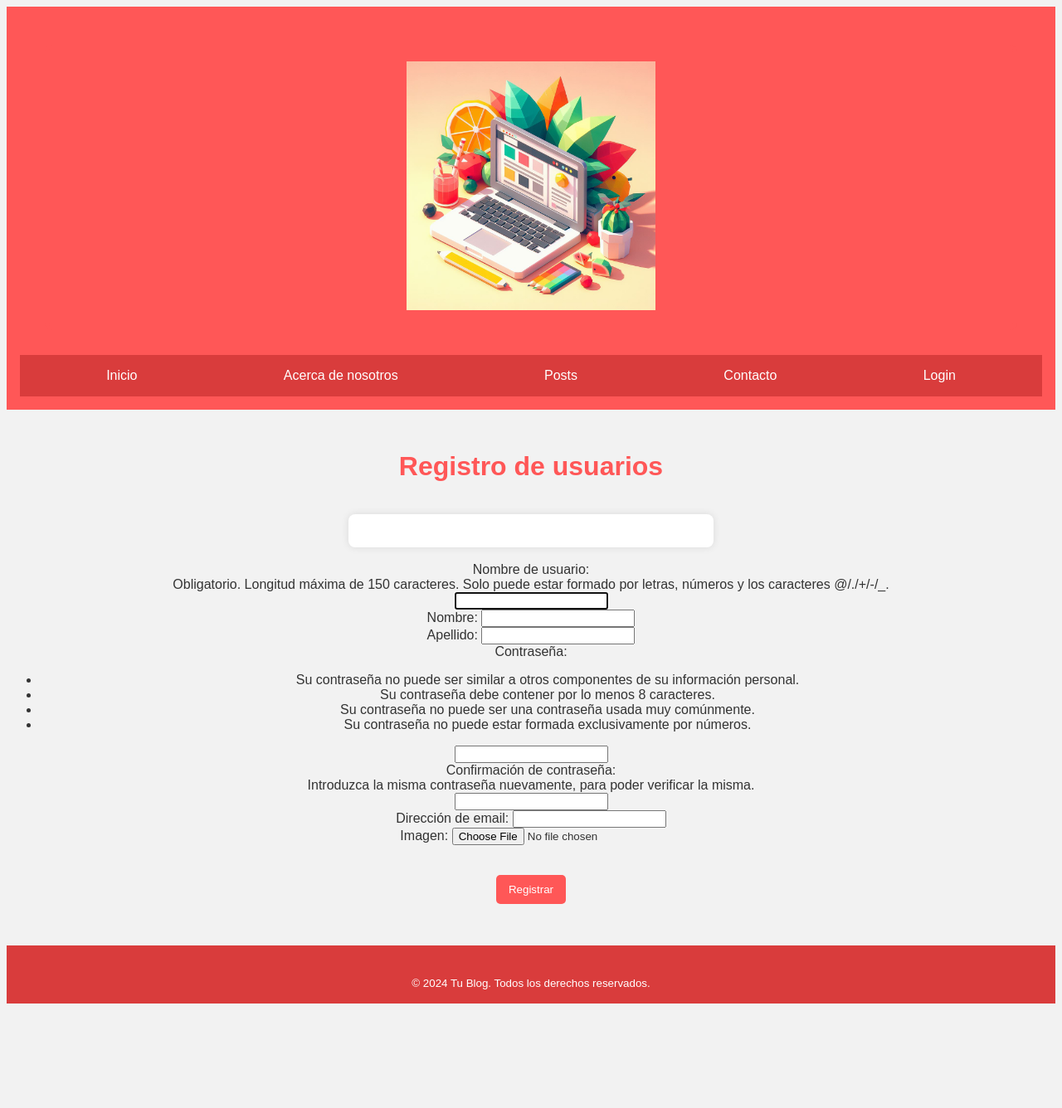
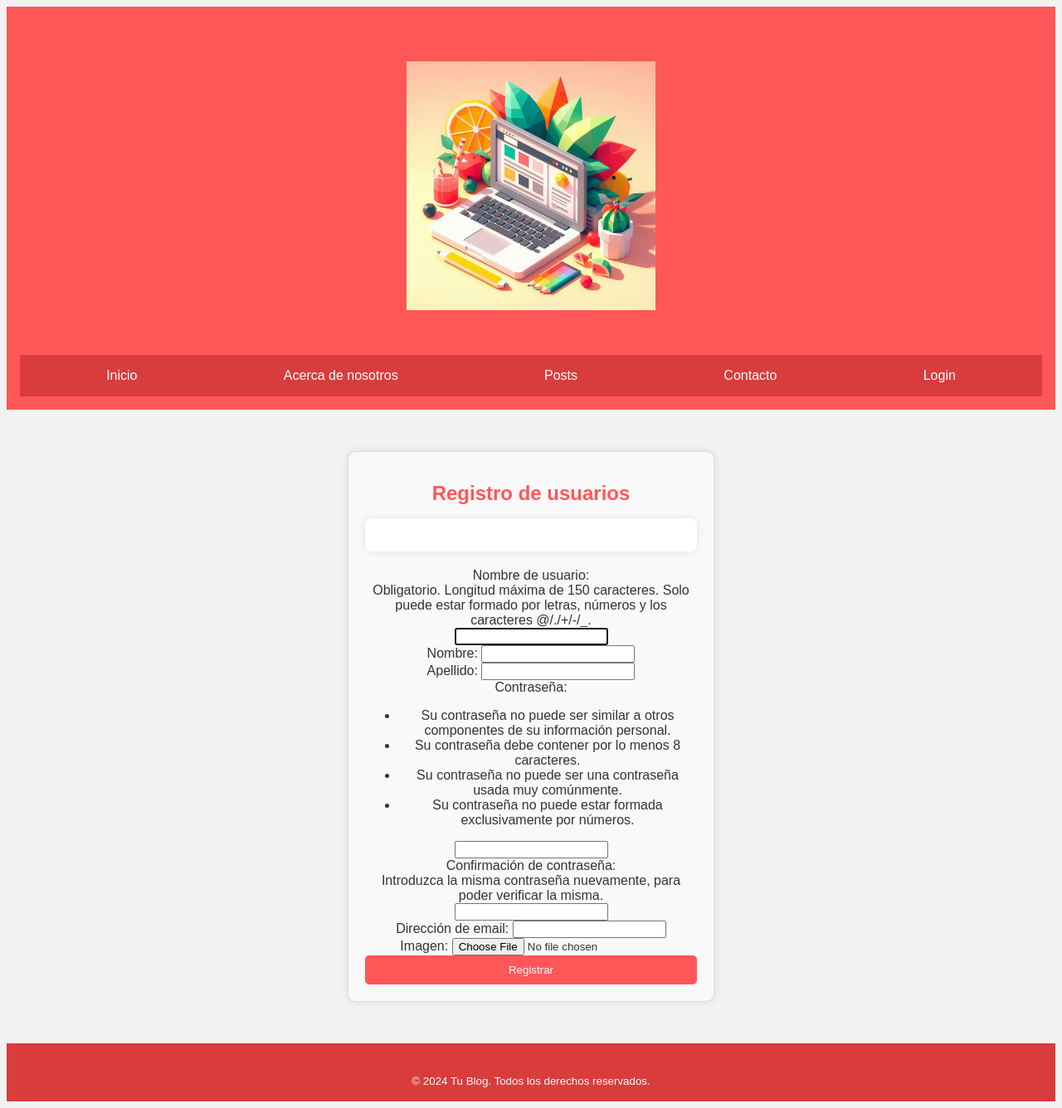
Before and after one commit to gonzaeulate/blogcito, a Django app: page /usuario/registrar/ in a window 1280 px wide. Shown: the whole page at 83% size. Before the commit the page ends 1210 px from the top, so only its background shows below. Run offline with Django 5.2, Linux system fonts and the light colour scheme.

Commit message:
últimos cambios 16/01 "01:43"

```diff
--- a/blog/apps/usuario/models.py
+++ b/blog/apps/usuario/models.py
@@ -5,7 +5,7 @@ from django.contrib.auth.models import AbstractUser
 # models
 
 class Usuario(AbstractUser):
-    imagen = models.ImageField(null=True, blank=True, upload_to='usuario', default='usuario/user-default.jpeg')
+    imagen = models.ImageField(null=True, blank=True, upload_to='usuario', default='usuario/user-default.png')
 
     def get_absolute_url(self):
         return reverse('index')
--- a/blog/apps/usuario/urls.py
+++ b/blog/apps/usuario/urls.py
@@ -1,6 +1,6 @@
 from django.urls import path
 from . import views
-from .views import LoginUsuario
+from .views import LoginUsuario, RegistrarUsuario
 from django.contrib.auth import views as auth_views
 
 app_name = 'apps.usuario'
--- a/blog/blog/configuraciones/settings.py
+++ b/blog/blog/configuraciones/settings.py
@@ -36,7 +36,7 @@ EMAIL_USE_TLS = True
 EMAIL_HOST_USER = 'g.p.e.140@gmail.com'
 EMAIL_HOST_PASSWORD = '1234'
 
-SITE_NAME = 'Blogcito'
+SITE_NAME = 'blogcito'
 # Application definition
 
 INSTALLED_APPS = [
--- a/blog/templates/registration/registrar.html
+++ b/blog/templates/registration/registrar.html
@@ -1,25 +1,75 @@
 {% extends 'base.html' %}
 {% load static %}
 
-<title>{% block title %} Registro de usuario {% endblock title %}</title>
+{% block title %}Registro de usuario{% endblock title %}
 
 {% block contenido %}
+<style>
+  /* Ajustes de estilo para la página de registro de usuario */
+
+  form {
+    text-align: center;
+    max-width: 400px;
+    margin: 50px auto;
+    padding: 20px;
+    border: 1px solid #ddd;
+    border-radius: 10px;
+    background-color: #f9f9f9;
+    box-shadow: 0 0 10px rgba(0, 0, 0, 0.1);
+  }
+
+  h1 {
+    font-size: 24px; /* Ajustamos el tamaño de la tipografía */
+    color: #ff5757; /* Cambiamos el color del título */
+  }
+
+  .messages {
+    margin-top: 15px;
+  }
+
+  .messages p {
+    padding: 10px;
+    margin-bottom: 10px;
+    border: 1px solid #ddd;
+    border-radius: 4px;
+    background-color: #ff7675; /* Cambiamos el color de fondo de los mensajes de error */
+    color: #d63031; /* Cambiamos el color del texto de los mensajes de error */
+  }
+
+  .container-fluid {
+    margin-top: 20px;
+  }
+
+  /* Estilo para el botón de registrar */
+  .btn-registrar {
+    width: 100%; /* Ajustamos el ancho al 100% */
+    padding: 10px 15px; /* Ajustamos el padding */
+    background-color: #ff5757; /* Cambiamos el color del botón */
+    color: #fff;
+    border: none;
+    border-radius: 5px;
+    cursor: pointer;
+    transition: background-color 0.3s ease; /* Efecto de transición al pasar el mouse */
+  }
+
+  .btn-registrar:hover {
+    background-color: #e84393; /* Cambiamos el color al pasar el mouse */
+  }
+</style>
+
 <center>
-    <form method="POST" enctype="multipart/form-data" style="margin-top: 50px; margin-bottom: 50px;">
-        <h1 style="color: #ff5757;">Registro de usuarios</h1>
-        <br>
+  <form method="POST" enctype="multipart/form-data">
+    <h1>Registro de usuarios</h1>
     <div class="messages">
       {% for message in messages %}
         <p{% if message.tags %} class="{{ message.tags }}"{% endif %}>{{ message }}</p>
       {% endfor %}
     </div>
-        <br>
     {% csrf_token %}
     <div class="container-fluid">
       <table>{{ form }}</table>
     </div>
-        <br><br>
-        <button type="submit" style="background-color: #ff5757; color: #fff; border: none; padding: 10px 15px; border-radius: 5px;">Registrar</button>
+    <button type="submit" class="btn-registrar">Registrar</button>
   </form>
 </center>
 {% endblock %}
```
Also changed, not shown: blog/templates/registration/login.html (+31 -7 lines). Lines whose indentation alone changed are shown as unchanged.
